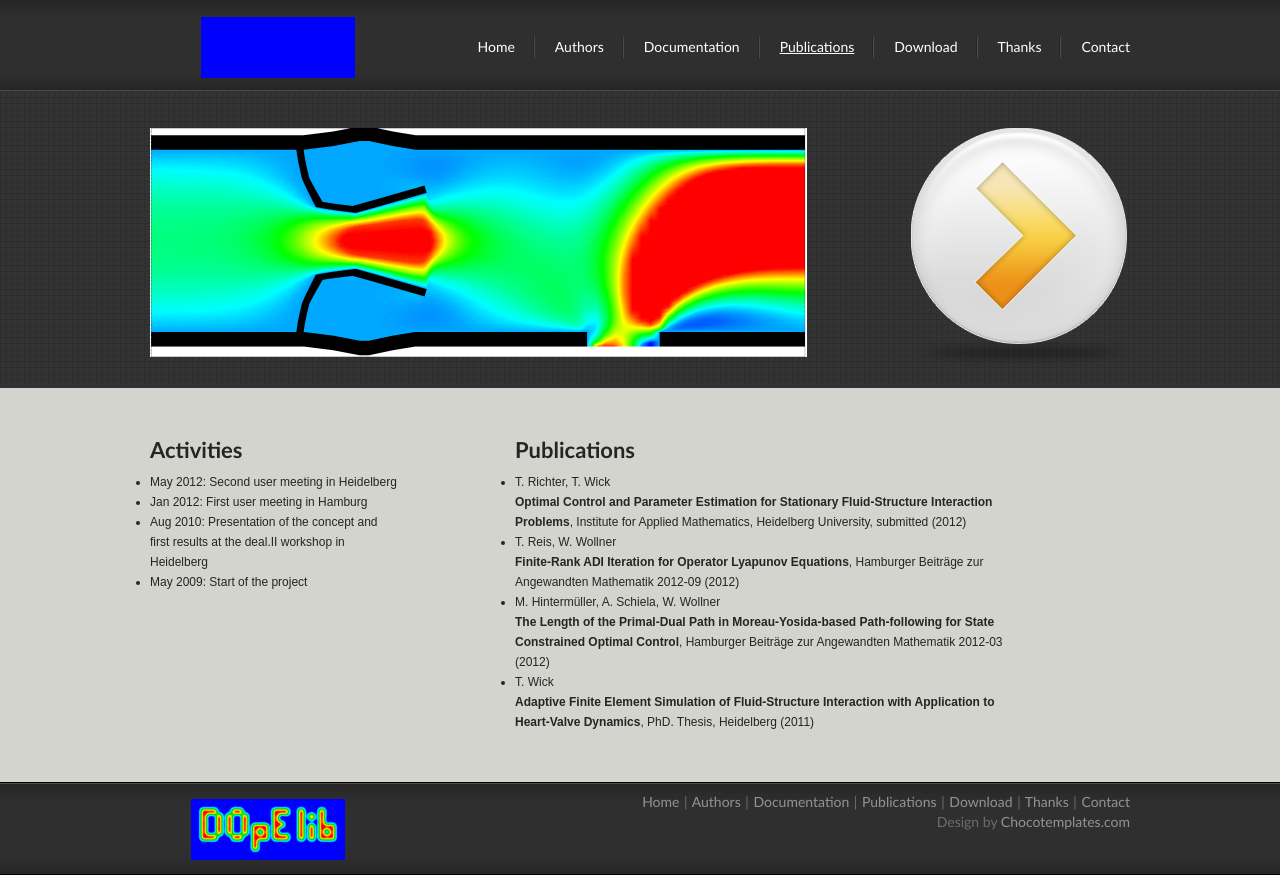
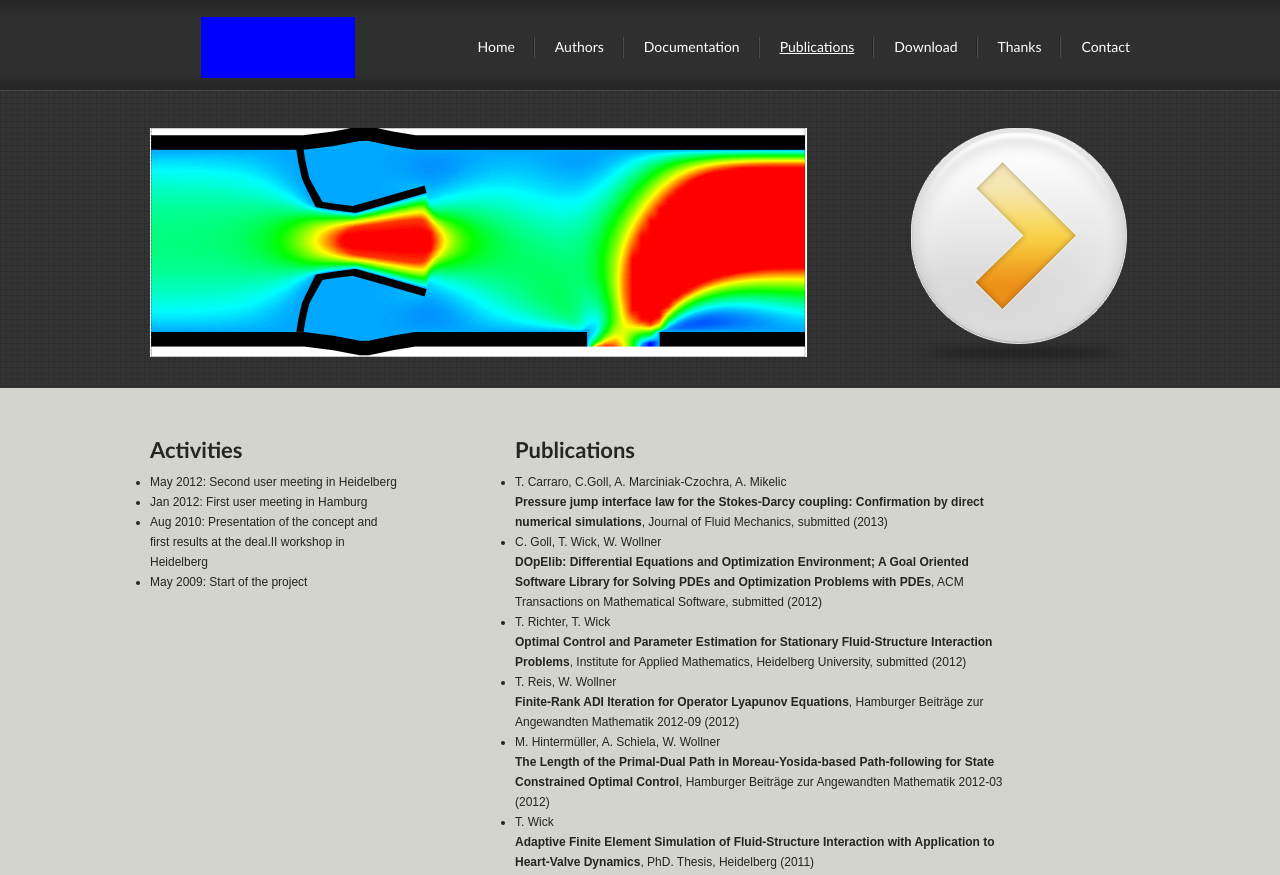
Before and after one commit to winnifried/dopelib, a plain HTML site: page Webpage/html/publications.html in a window 1280 px wide. Shown: the top 875 px of the page. Drawn offline with Linux system fonts and the light colour scheme.

Commit message:
Update of the publications section

```diff
--- a/Webpage/html/publications.html
+++ b/Webpage/html/publications.html
@@ -94,9 +94,10 @@ results at the deal.II workshop in Heidelberg
 			<div class="col col-long col-last">
 				<h3>Publications</h3>
 				 <ul>
-				   <!--<li> C. Goll, T. Wick, W. Wollner, <br>
-				       <b> DOpElib: Differential equations and
-				       optimization environment</b> to do!-->
+				 	<li> T. Carraro, C.Goll, A. Marciniak-Czochra, A. Mikelic <br>
+				       <b> Pressure jump interface law for the Stokes-Darcy coupling: Confirmation by direct numerical simulations</b>, Journal of Fluid Mechanics, submitted (2013)
+				   <li> C. Goll, T. Wick, W. Wollner <br>
+				       <b> DOpElib: Differential Equations and Optimization Environment; A Goal Oriented Software Library for Solving PDEs and Optimization Problems with PDEs</b>, ACM Transactions on Mathematical Software, submitted (2012)
 				   <li> T. Richter, T. Wick<br>
 				       <b> Optimal Control and Parameter Estimation for Stationary Fluid-Structure Interaction Problems</b>,
 				       Institute for Applied Mathematics,
```
